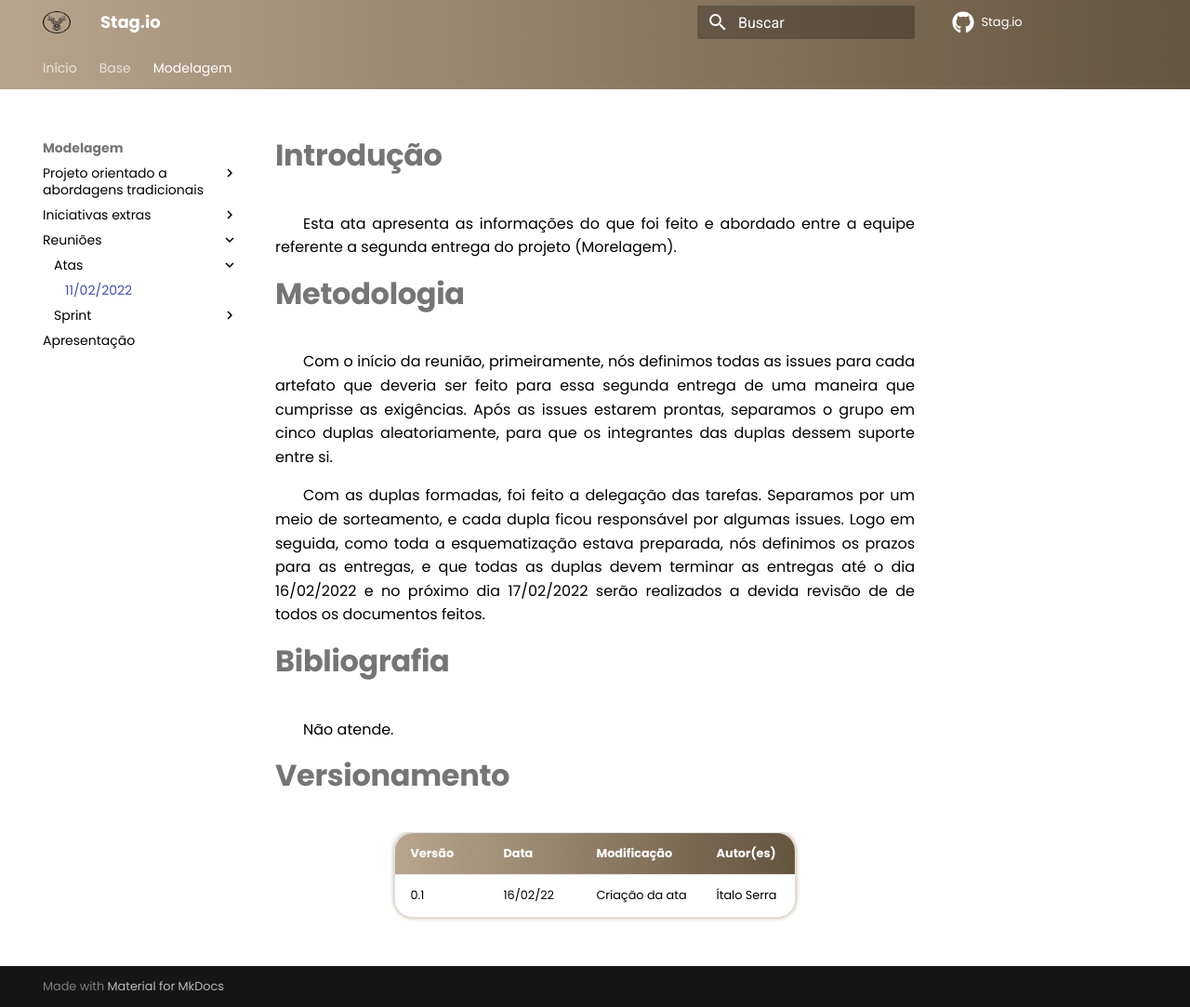
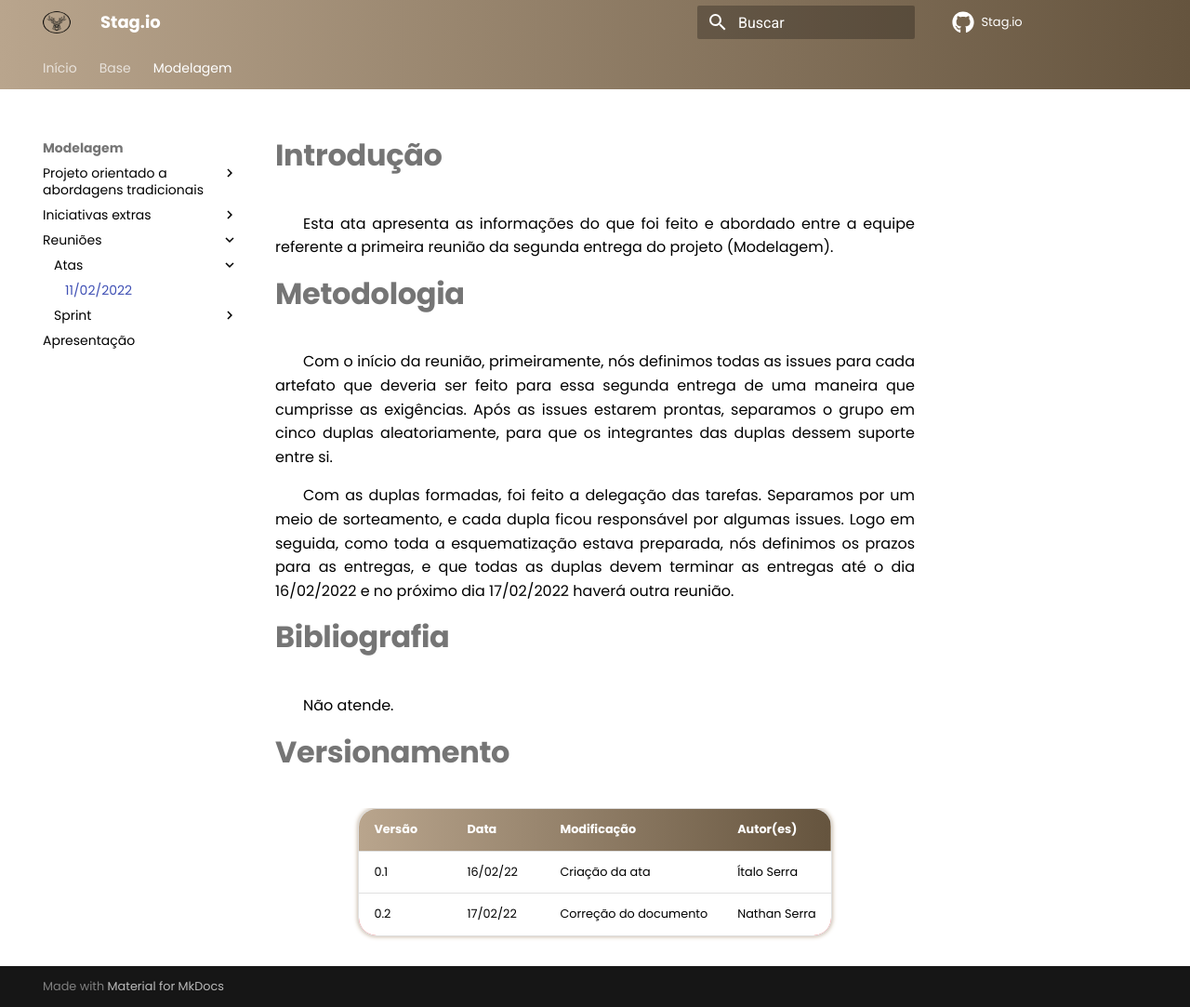
Before and after one commit to UnBArqDsw2021-2/2021.2_G3_stag.io, an MkDocs documentation site: the page built from docs/Modelagem/Reunioes/Atas/Ata1.md, in a window 1280 px wide and 1083 px high. Shown: the whole window at 93% size. Built offline with MkDocs 1.6.1 and Material for MkDocs 9.7.7, drawn with Linux system fonts in a browser that asks for light colours; comment, search, counter and statistics services are not loaded; old or Windows-style settings are respelled for this version of MkDocs.

```diff
--- a/docs/Modelagem/Reunioes/Atas/Ata1.md
+++ b/docs/Modelagem/Reunioes/Atas/Ata1.md
@@ -1,11 +1,11 @@
 # Introdução
 
-Esta ata apresenta as informações do que foi feito e abordado entre a equipe referente a segunda entrega do projeto (Morelagem).
+Esta ata apresenta as informações do que foi feito e abordado entre a equipe referente a primeira reunião da segunda entrega do projeto (Modelagem).
 
 # Metodologia
 Com o início da reunião, primeiramente, nós definimos todas as issues para cada artefato que deveria ser feito para essa segunda entrega de uma maneira que cumprisse as exigências. Após as issues estarem prontas, separamos o grupo em cinco duplas aleatoriamente, para que os integrantes das duplas dessem suporte entre si.
 
-Com as duplas formadas, foi feito a delegação das tarefas. Separamos por um meio de sorteamento, e cada dupla ficou responsável por algumas issues. Logo em seguida, como toda a esquematização estava preparada, nós definimos os prazos para as entregas, e que todas as duplas devem terminar as entregas até o dia 16/02/2022 e no próximo dia 17/02/2022 serão realizados a devida revisão de de todos os documentos feitos.
+Com as duplas formadas, foi feito a delegação das tarefas. Separamos por um meio de sorteamento, e cada dupla ficou responsável por algumas issues. Logo em seguida, como toda a esquematização estava preparada, nós definimos os prazos para as entregas, e que todas as duplas devem terminar as entregas até o dia 16/02/2022 e no próximo dia 17/02/2022 haverá outra reunião.
 # Bibliografia
 
 Não atende.
@@ -15,3 +15,4 @@
 Versão | Data | Modificação | Autor(es) |
 |--|--|--|--|
 |0.1|16/02/22|Criação da ata|Ítalo Serra|
+|0.2|17/02/22|Correção do documento|Nathan Serra|
```
Also changed, not shown: docs/Modelagem/Reunioes/Atas/Ata2.md (added, +19 -0 lines).
